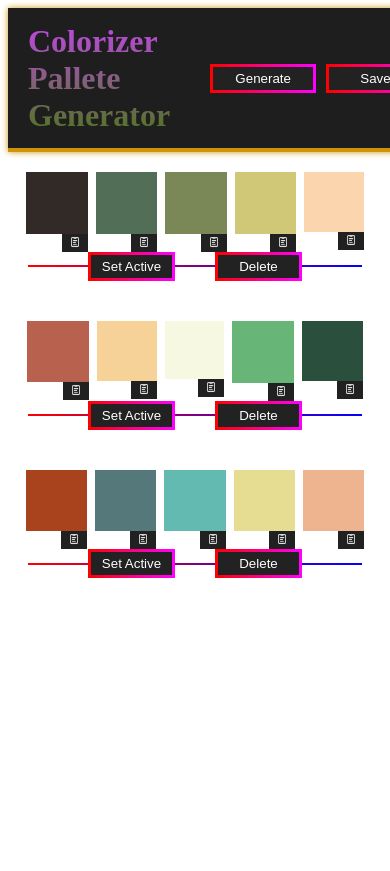
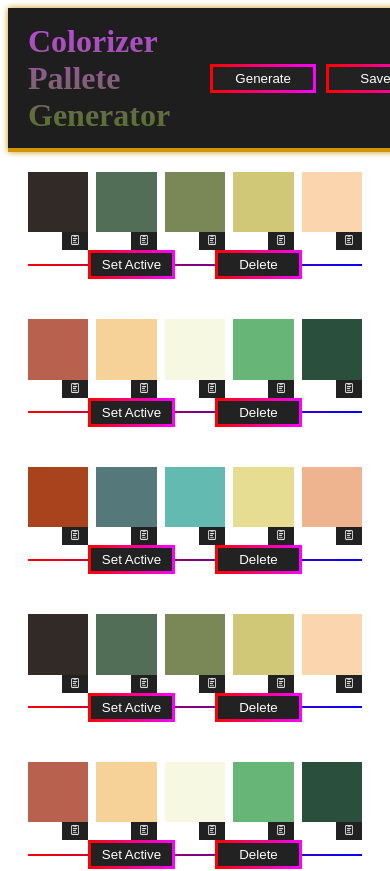
Before and after one commit to simo994q/pallette-generator-ts, a React (Vite) app: page /mypallettes in a window 390 px wide. Shown: the top 871 px of the page. Before the commit the page ends 844 px from the top, so only its background shows below. Built offline with nearby package versions, Linux system fonts and the light colour scheme; the HTML template or start-up script is replaced by a standard one.

Commit message:
small css fix :poop:

```diff
--- a/src/Components/ColorCardSaved/ColorCardSaved.module.scss
+++ b/src/Components/ColorCardSaved/ColorCardSaved.module.scss
@@ -55,7 +55,7 @@
     }
 }
 
-@media (min-width: 600px) and (max-width: 768px) {
+@media (min-width: 700px) and (max-width: 800px) {
     .wrapper {
         .codeAndCopy {
             font-size: 0.8rem;
@@ -70,7 +70,7 @@
     }
 }
 
-@media (min-width: 450px) and (max-width: 600px) {
+@media (min-width: 500px) and (max-width: 700px) {
     .wrapper {
         .codeAndCopy {
             font-size: 0.6rem;
@@ -84,10 +84,15 @@
         }
     }
 }
-@media (min-width: 300px) and (max-width: 450px) {
+@media (min-width: 300px) and (max-width: 500px) {
     .wrapper {
         .codeAndCopy {
             font-size: 0.5rem;
+
+            .code {
+                padding: 0;
+            }
+
             .copyNoText {
                 font-size: 0.5rem;
 
@@ -102,12 +107,17 @@
 @media (max-width: 300px) {
     .wrapper {
         .codeAndCopy {
-            font-size: 0.3rem;
+            font-size: 0.1rem;
+
+            .code {
+                padding: 0;
+            }
+
             .copyNoText {
-                font-size: 0.3rem;
+                font-size: 0.1rem;
 
                 img {
-                    height: 10px;
+                    height: 2px;
                 }
             }
         }
--- a/src/Pages/MyPallettes.tsx
+++ b/src/Pages/MyPallettes.tsx
@@ -6,7 +6,7 @@ import ColorGroup from '../Components/ColorGroupSaved/ColorGroupSaved'
 
 export function MyPallettes() {
 
-    const fakeData: Array<Array<string>> = [['#322a26', '#536e57', '#7a8857', '#d1c877', '#fbd5ae'], ['#b8614e', '#f7d298', '#f7f8e2', '#68b578', '#2b4f3d'], ['#a8431e', '#55797a', '#62bab1', '#e6dc92', '#eeb490']]
+    const fakeData: Array<Array<string>> = [['#322a26', '#536e57', '#7a8857', '#d1c877', '#fbd5ae'], ['#b8614e', '#f7d298', '#f7f8e2', '#68b578', '#2b4f3d'], ['#a8431e', '#55797a', '#62bab1', '#e6dc92', '#eeb490'], ['#322a26', '#536e57', '#7a8857', '#d1c877', '#fbd5ae'], ['#b8614e', '#f7d298', '#f7f8e2', '#68b578', '#2b4f3d'], ['#a8431e', '#55797a', '#62bab1', '#e6dc92', '#eeb490']]
 
     return (
         <>
```
